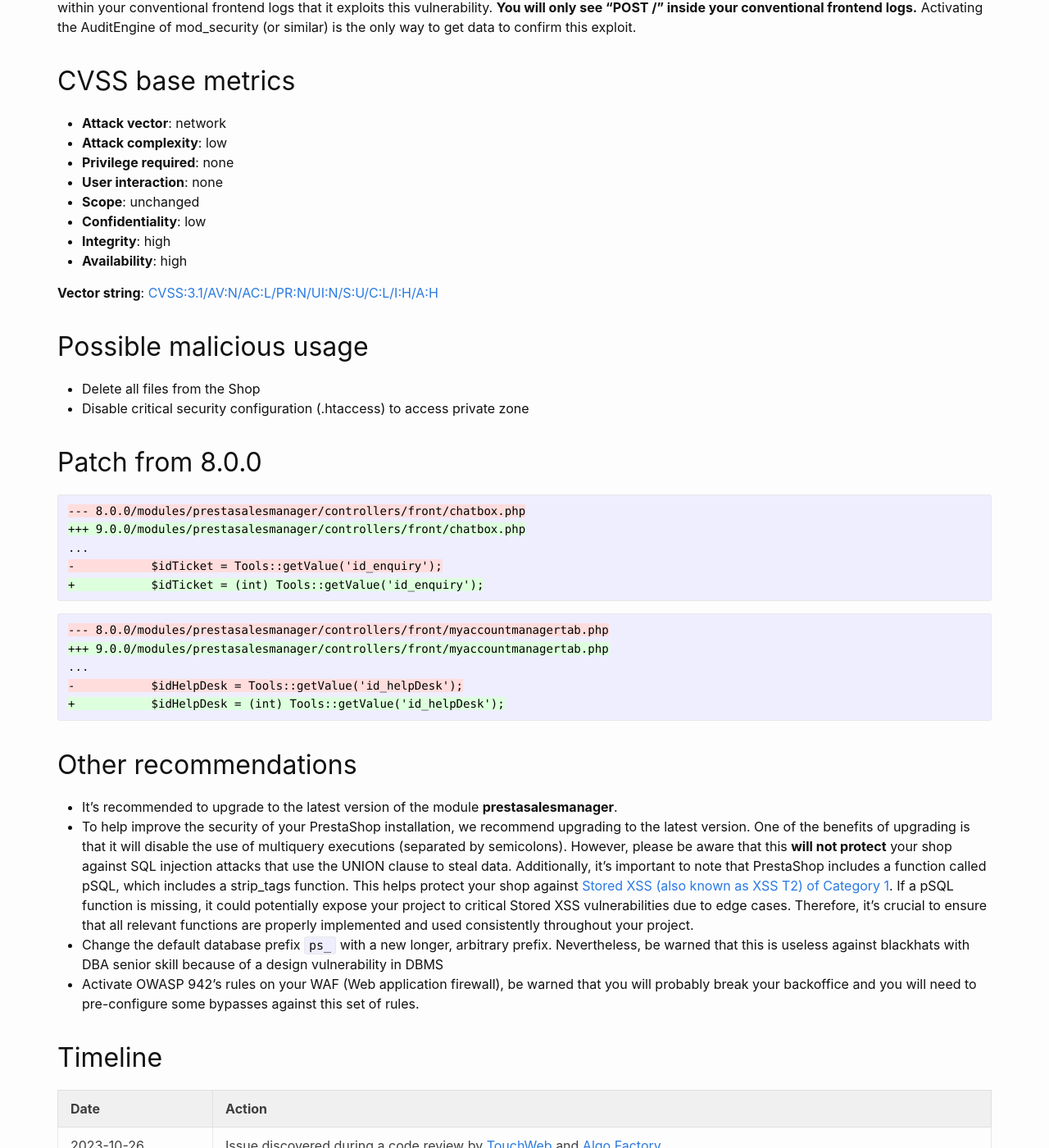
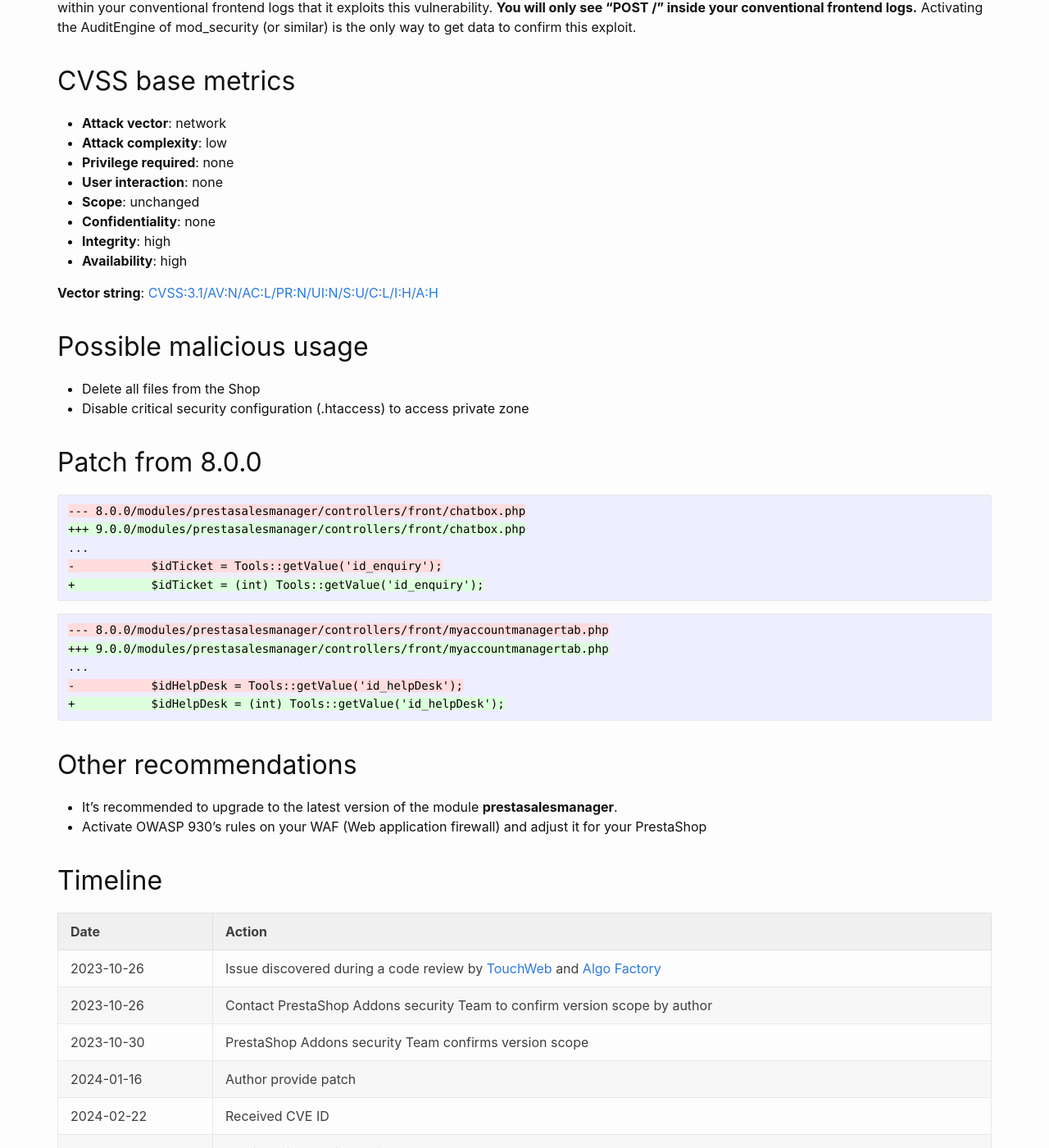
Before and after one commit to friends-of-presta/security-advisories, a Jekyll site: the page built from _posts/2024-02-29-prestasalesmanager.md, in a window 1280 px wide and 1400 px high, scrolled down 1234 px. Shown: the whole window at 82% size. Built offline with Jekyll 4.4.1, drawn with Linux system fonts in a browser that asks for light colours.

Commit message:
Update 2024-02-29-prestasalesmanager.md

```diff
--- a/_posts/2024-02-29-prestasalesmanager.md
+++ b/_posts/2024-02-29-prestasalesmanager.md
@@ -37,7 +37,7 @@ This exploit uses a PrestaShop front controller and most attackers can conceal t
 * **Privilege required**: none
 * **User interaction**: none
 * **Scope**: unchanged
-* **Confidentiality**: low
+* **Confidentiality**: none
 * **Integrity**: high
 * **Availability**: high
 
@@ -69,9 +69,8 @@ This exploit uses a PrestaShop front controller and most attackers can conceal t
 ## Other recommendations
 
 * It’s recommended to upgrade to the latest version of the module **prestasalesmanager**.
-* To help improve the security of your PrestaShop installation, we recommend upgrading to the latest version. One of the benefits of upgrading is that it will disable the use of multiquery executions (separated by semicolons). However, please be aware that this **will not protect** your shop against SQL injection attacks that use the UNION clause to steal data. Additionally, it's important to note that PrestaShop includes a function called pSQL, which includes a strip_tags function. This helps protect your shop against [Stored XSS (also known as XSS T2) of Category 1](https://security.friendsofpresta.org/modules/2023/02/07/stored-xss.html). If a pSQL function is missing, it could potentially expose your project to critical Stored XSS vulnerabilities due to edge cases. Therefore, it's crucial to ensure that all relevant functions are properly implemented and used consistently throughout your project.
-* Change the default database prefix `ps_` with a new longer, arbitrary prefix. Nevertheless, be warned that this is useless against blackhats with DBA senior skill because of a design vulnerability in DBMS
-* Activate OWASP 942's rules on your WAF (Web application firewall), be warned that you will probably break your backoffice and you will need to pre-configure some bypasses against this set of rules.
+* Activate OWASP 930's rules on your WAF (Web application firewall) and adjust it for your PrestaShop
+
 
 ## Timeline
 
```
